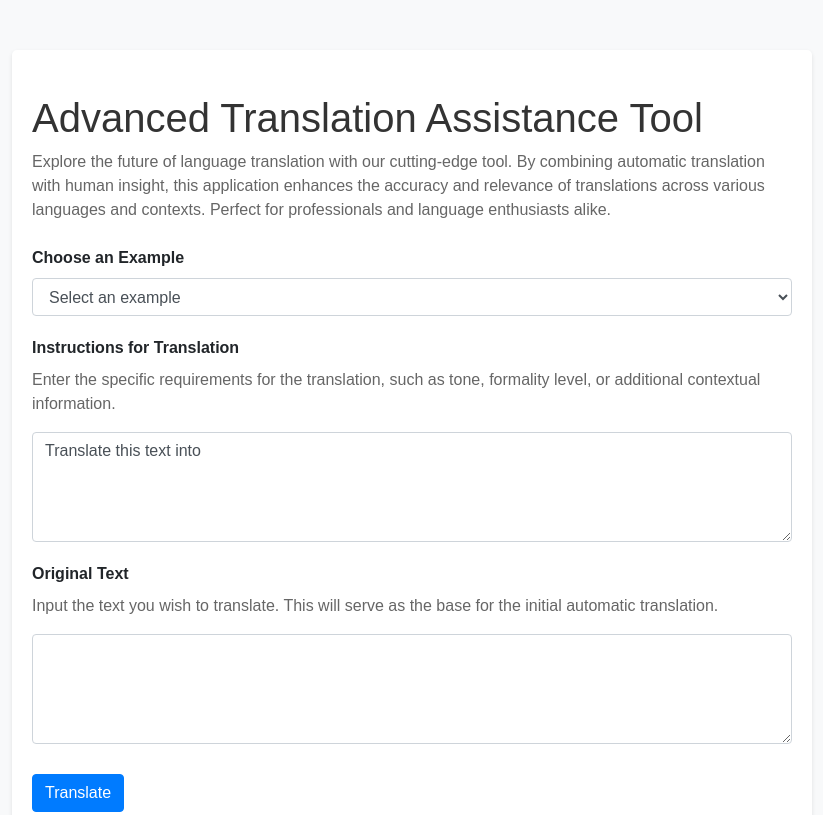
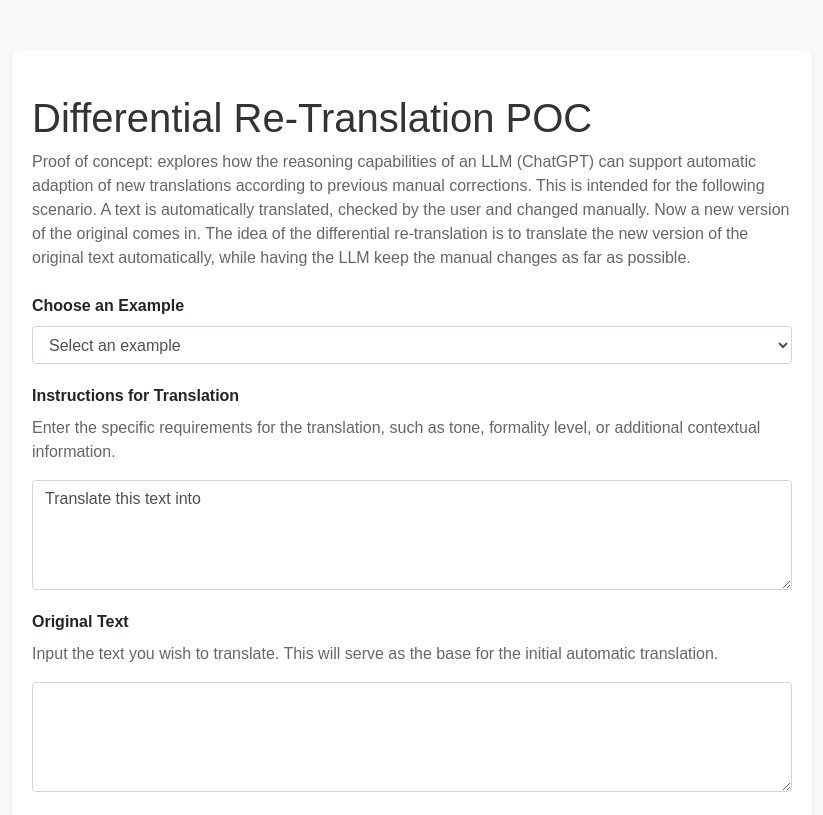
Before and after one commit to stoerr/AIGenPipeline, a plain HTML site: page src/site/resources/differentialReTranslation/differentialReTranslation.html in a window 1280 px wide. Shown: the top 815 px of the page, without its empty margins (228-1051 px from the left). Drawn offline with nearby package versions, Linux system fonts and the light colour scheme.

Commit message:
adapt the the differential retranslation demonstration for a demo

```diff
--- a/examples/differentialReTranslation/differentialReTranslation.css
+++ b/examples/differentialReTranslation/differentialReTranslation.css
@@ -1,4 +1,4 @@
-/* AIGenVersion(1641e5b7, 2css.prompt-5434cae6, README.md-2deb7062, differentialReTranslation.html-35ff6cec) */
+/* AIGenVersion(1641e5b7, 2css.prompt-5434cae6, README.md-1.0, differentialReTranslation.html-35ff6cec) */
 
 /* differentialReTranslation.css */
 
--- a/examples/differentialReTranslation/differentialReTranslation.js
+++ b/examples/differentialReTranslation/differentialReTranslation.js
@@ -1,4 +1,4 @@
-/* AIGenVersion(1516c86e, 3js.prompt-29a550a7, README.md-2deb7062, dialogelements.txt-4684af8d, requests.jsonl-5dddc8c5) */
+/* AIGenVersion(1516c86e, 3js.prompt-29a550a7, README.md-1.0, dialogelements.txt-4684af8d, requests.jsonl-5dddc8c5) */
 
 // Function to handle translation request
 async function handleTranslate() {
--- a/src/site/resources/differentialReTranslation/differentialReTranslation.html
+++ b/src/site/resources/differentialReTranslation/differentialReTranslation.html
@@ -4,7 +4,7 @@
 <head>
     <meta charset="UTF-8">
     <meta name="viewport" content="width=device-width, initial-scale=1.0">
-    <title>Advanced Translation Assistance Tool</title>
+    <title>Differential Re-Translation POC</title>
     <link rel="stylesheet" href="https://stackpath.bootstrapcdn.com/bootstrap/4.5.2/css/bootstrap.min.css">
     <link rel="stylesheet" href="differentialReTranslation.css">
 </head>
@@ -12,13 +12,13 @@
 <body>
     <div class="container">
         <form>
-            <h1 class="mt-4">Advanced Translation Assistance Tool</h1>
-            <p class="mb-4">Explore the future of language translation with our cutting-edge tool. By combining automatic translation with human insight, this application enhances the accuracy and relevance of translations across various languages and contexts. Perfect for professionals and language enthusiasts alike.</p>
+            <h1 class="mt-4">Differential Re-Translation POC</h1>
+            <p class="mb-4">Proof of concept: explores how the reasoning capabilities of an LLM (ChatGPT) can support automatic adaption of new translations according to previous manual corrections. This is intended for the following scenario. A text is automatically translated, checked by the user and changed manually. Now a new version of the original comes in. The idea of the differential re-translation is to translate the new version of the original text automatically, while having the LLM keep the manual changes as far as possible.
+            </p>
 
             <div class="form-group">
                 <label for="examplesDropdown">Choose an Example</label>
                 <select class="form-control" id="examplesDropdown">
-                    <option value="">Select an example</option>
                     <!-- Options filled by JavaScript from differentialReTranslationExamples.js -->
                 </select>
             </div>
--- a/src/site/resources/differentialReTranslation/differentialReTranslation.js
+++ b/src/site/resources/differentialReTranslation/differentialReTranslation.js
@@ -5,7 +5,9 @@ async function handleTranslate() {
   const originalText = document.getElementById('originalTextField').value;
   const instructions = document.getElementById('instructionsField').value;
   const apiKey = localStorage.getItem('openai_api_key') || prompt('Enter OpenAI API Key:');
-  localStorage.setItem('openai_api_key', apiKey);
+  if(apiKey) {
+    localStorage.setItem('openai_api_key', apiKey);
+  }
 
   const requestBody = {
     model: "gpt-3.5-turbo",
```
Also changed, not shown: examples/differentialReTranslation/differentialReTranslation.html (+1 -1 lines), 2 other files.
